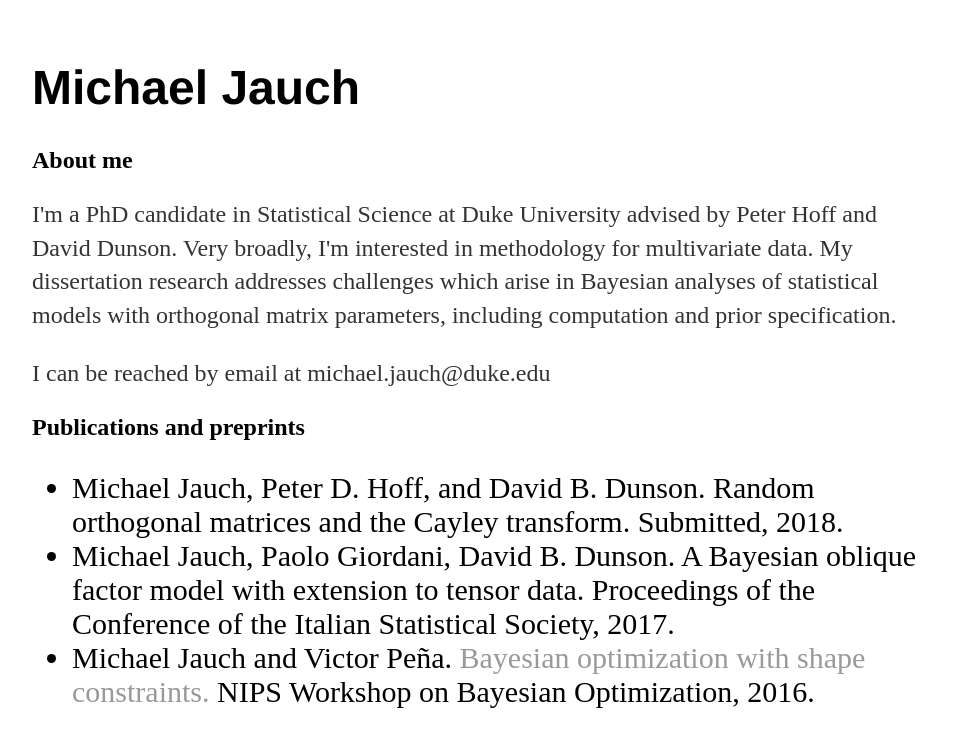
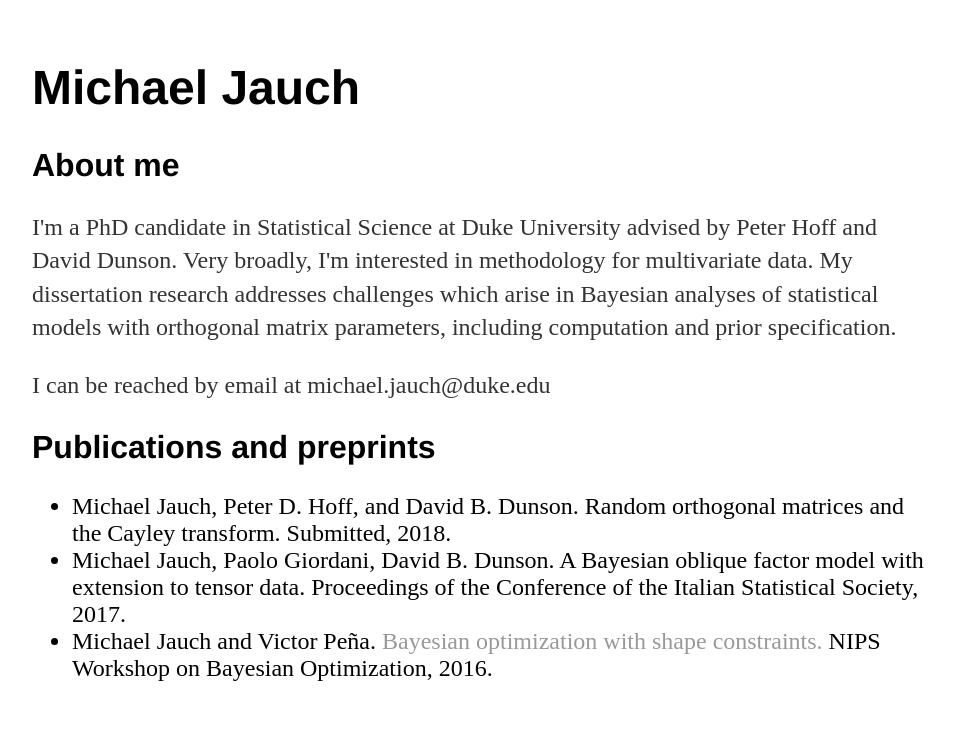
Before and after one commit to michaeljauch/michaeljauch.github.io, a Jekyll site: the page built from index.html, in a window 1280 px wide. Shown: the top 747 px of the page, without its empty margins (160-1115 px from the left). Built offline with Jekyll 4.4.1, drawn with Linux system fonts in a browser that asks for light colours.

Commit message:
change font sizes

```diff
--- a/css/main.css
+++ b/css/main.css
@@ -19,10 +19,17 @@ a {
 a:hover {
     text-decoration: underline;
 }
+
 h1 {
     font-size: 3em;
     font-family:'Helvetica', 'Arial', 'Sans-Serif';
 }
+
+h2 {
+    font-size: 2em;
+    font-family:'Helvetica', 'Arial', 'Sans-Serif';
+}
+
 p {
     font-size: 1.5em;
     line-height: 1.4em;
--- a/index.html
+++ b/index.html
@@ -8,7 +8,7 @@ title: Michael Jauch
 	<p>I'm a PhD candidate in Statistical Science at Duke University advised by Peter Hoff and David Dunson. Very broadly, I'm interested in methodology for multivariate data. My dissertation research addresses challenges which arise in Bayesian analyses of statistical models with orthogonal matrix parameters, including computation and prior specification. </p>
 	<p>I can be reached by email at michael.jauch@duke.edu</p>
 	<h2>Publications and preprints</h2>
-	<ul style="font-size:30px">
+	<ul style="font-size:1.5em">
   		<li>Michael Jauch, Peter D. Hoff, and David B. Dunson. Random orthogonal matrices and the Cayley transform. Submitted, 2018.</li>
   		<li> Michael Jauch,  Paolo Giordani, David B. Dunson. A Bayesian oblique factor model with extension to tensor data. Proceedings of the Conference of the Italian Statistical Society, 2017. </li>
   		<li>Michael Jauch and Victor Peña. <a href="https://arxiv.org/abs/1612.08915">Bayesian optimization with shape constraints.</a> NIPS Workshop on Bayesian Optimization, 2016.</li>
```
